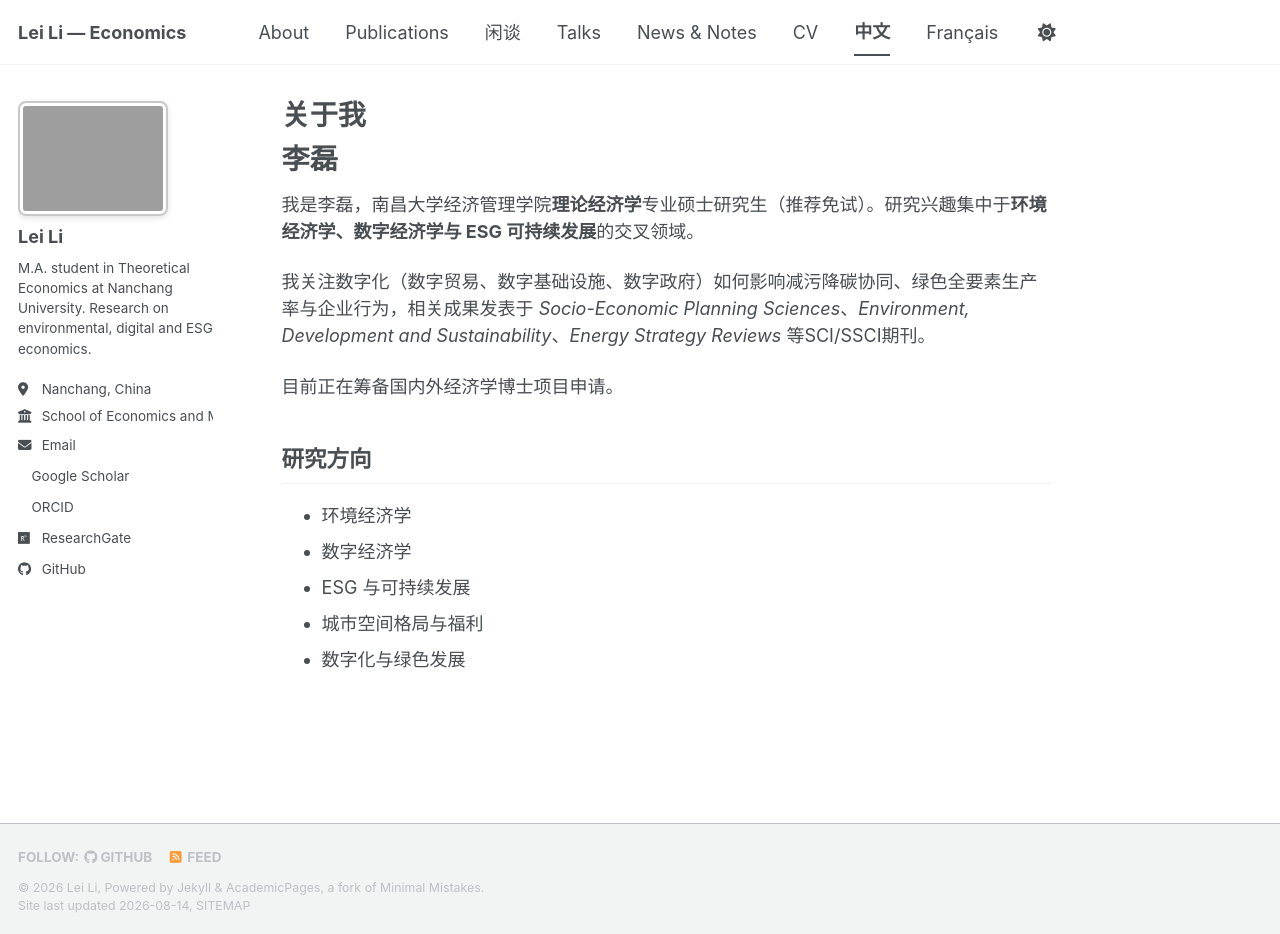
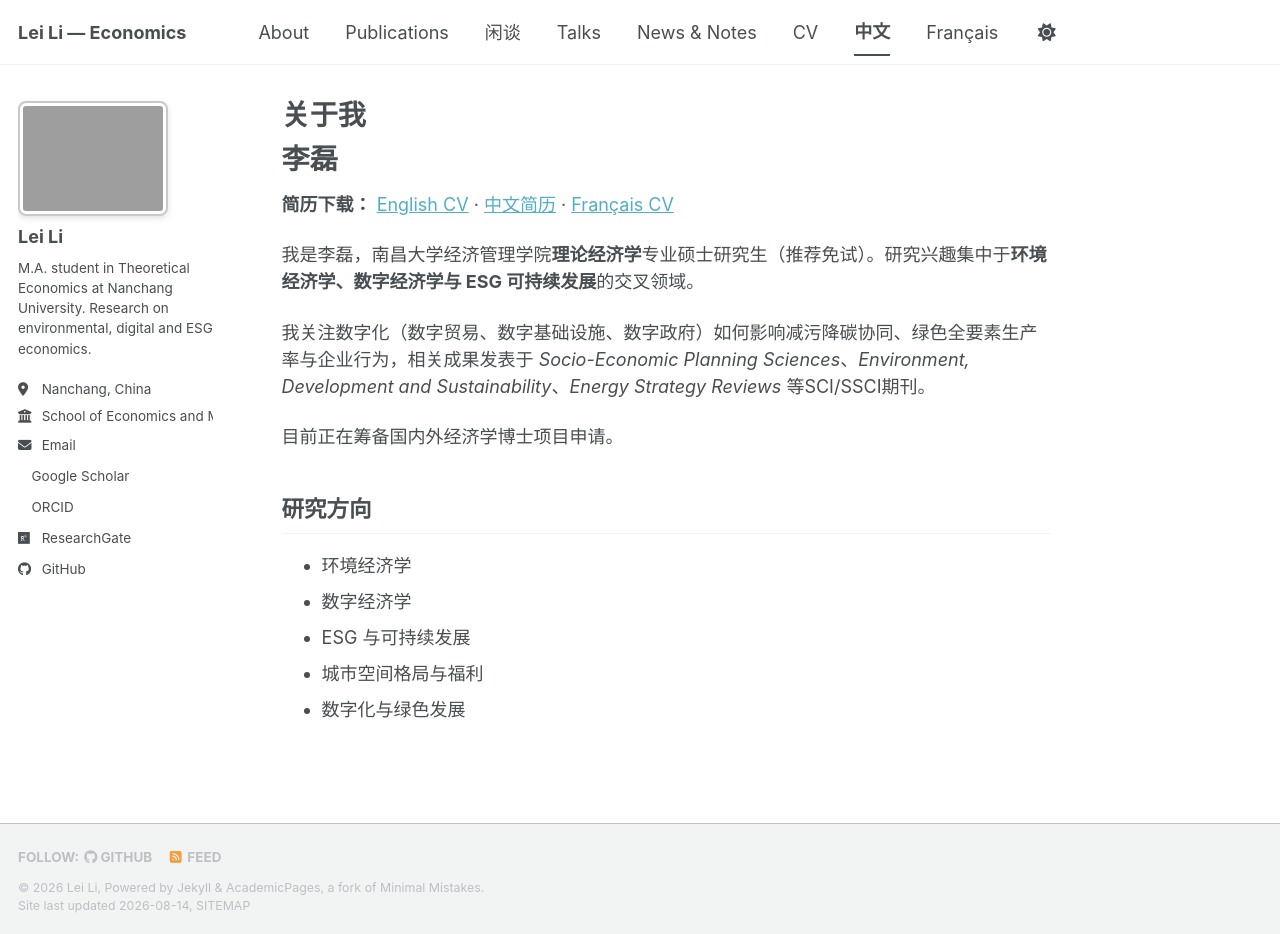
Before and after one commit to LeiLi-Econ/LeiLi-Econ.github.io, a Jekyll site: the page built from _pages/about_zh.md, in a window 1280 px wide and 934 px high. Built offline with Jekyll 4.4.1, drawn with Linux system fonts in a browser that asks for light colours; a style sheet for code colours, icons or effects is not loaded.

Commit message:
Update about_zh.md with CV download links
Added download links for English, Chinese, and French CVs.

```diff
--- a/_pages/about_zh.md
+++ b/_pages/about_zh.md
@@ -5,6 +5,8 @@ author_profile: true
 ---
 
 # 李磊
+
+**简历下载：** [English CV](https://LeiLi-Econ.github.io/files/Lei_Li_CV_EN.pdf) · [中文简历](https://LeiLi-Econ.github.io/files/Lei_Li_CV_CN.pdf) · [Français CV](https://LeiLi-Econ.github.io/files/Lei_Li_CV_FR.pdf)
 
 我是李磊，南昌大学经济管理学院**理论经济学**专业硕士研究生（推荐免试）。研究兴趣集中于**环境经济学、数字经济学与 ESG 可持续发展**的交叉领域。
 
```
